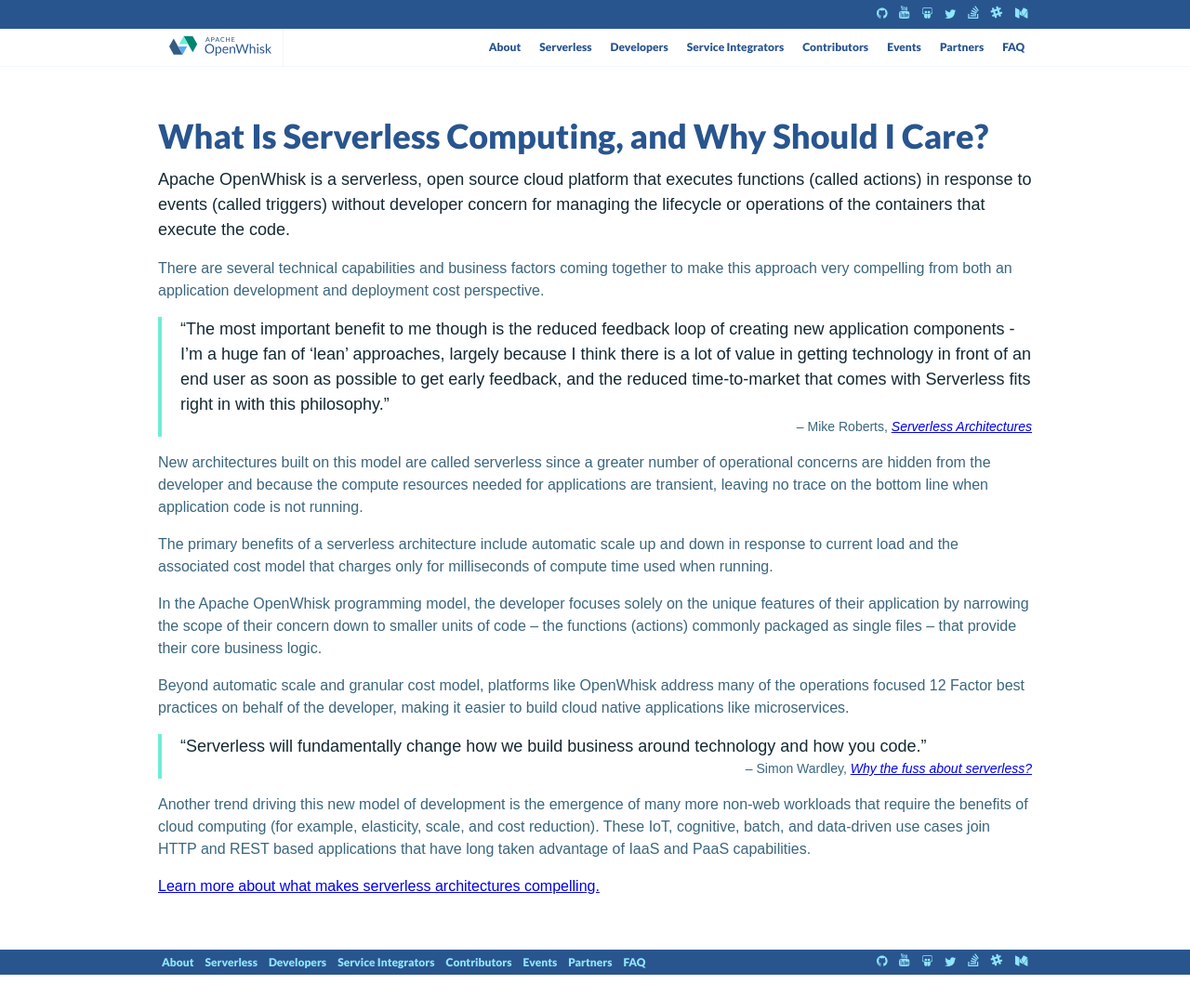
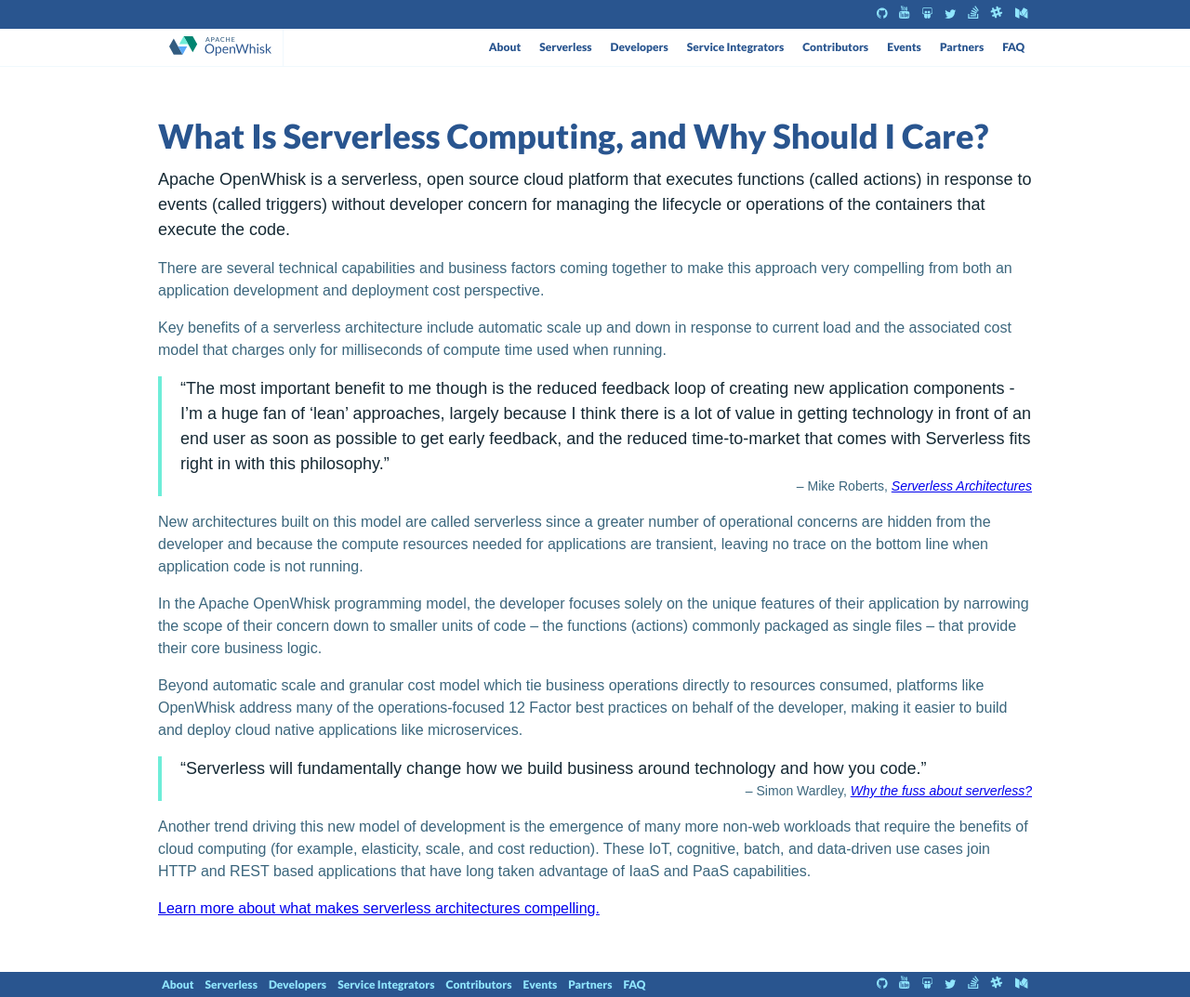
Before and after one commit to apache/openwhisk-website, a Jekyll site: the page built from serverless.md, in a window 1280 px wide. Shown: the whole page at 93% size. Built offline with Jekyll 4.4.1, drawn with Linux system fonts in a browser that asks for light colours; before the commit the page ends 1049 px from its top, so only the background shows below that.

Commit message:
Add additional benefits of serverless, addresses #111

```diff
--- a/serverless.md
+++ b/serverless.md
@@ -6,17 +6,17 @@
 
 There are several technical capabilities and business factors coming together to make this approach very compelling from both an application development and deployment cost perspective.
 
+Key benefits of a serverless architecture include automatic scale up and down in response to current load and the associated cost model that charges only for milliseconds of compute time used when running.
+
 > “The most important benefit to me though is the reduced feedback loop of creating new application components - I’m a huge fan of ‘lean’ approaches, largely because I think there is a lot of value in getting technology in front of an end user as soon as possible to get early feedback, and the reduced time-to-market that comes with Serverless fits right in with this philosophy.”
 >
 > **– Mike Roberts, [_Serverless Architectures_](http://martinfowler.com/articles/serverless.html)**
 
 New architectures built on this model are called serverless since a greater number of operational concerns are hidden from the developer and because the compute resources needed for applications are transient, leaving no trace on the bottom line when application code is not running.
 
-The primary benefits of a serverless architecture include automatic scale up and down in response to current load and the associated cost model that charges only for milliseconds of compute time used when running.
-
 In the Apache OpenWhisk programming model, the developer focuses solely on the unique features of their application by narrowing the scope of their concern down to smaller units of code – the functions (actions) commonly packaged as single files – that provide their core business logic.
 
-Beyond automatic scale and granular cost model, platforms like OpenWhisk address many of the operations focused 12 Factor best practices on behalf of the developer, making it easier to build cloud native applications like microservices.
+Beyond automatic scale and granular cost model which tie business operations directly to resources consumed, platforms like OpenWhisk address many of the operations-focused 12 Factor best practices on behalf of the developer, making it easier to build and deploy cloud native applications like microservices.
 
 > “Serverless will fundamentally change how we build business around technology and how you code.”
 >
```
